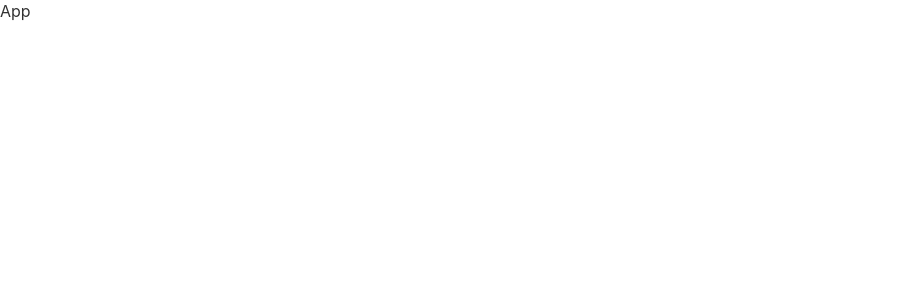
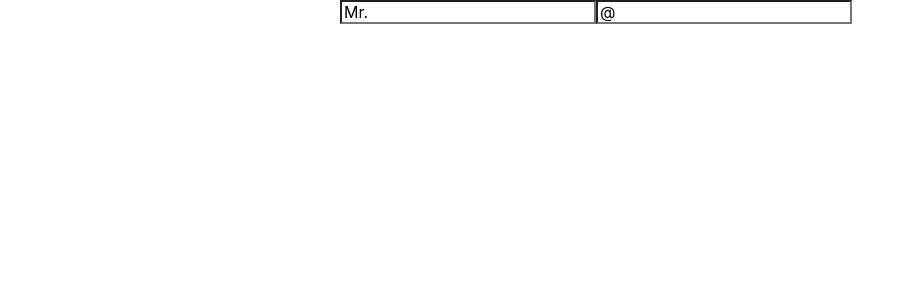
Before and after one commit to svensktutby/react-hooks, a React (Create React App) app: page / in a window 1280 px wide. Shown: the top 300 px of the page, without its empty margins (0-915 px from the left). Built offline with nearby package versions, Linux system fonts and the light colour scheme.

Commit message:
feat: useInput

```diff
--- a/src/App.tsx
+++ b/src/App.tsx
@@ -1,5 +1,16 @@
 import React, { FC } from 'react';
+import { useInput } from './hooks/useInput/useInput';
 
 export const App: FC = () => {
-    return <div className="app">App</div>;
+    const checkMaxLength = (value: string) => value.length <= 10;
+    const checkAt = (value: string) => !value.includes('@', 1);
+    const name = useInput('Mr.', checkMaxLength);
+    const email = useInput('@', checkAt);
+
+    return (
+        <div className="app" style={{ width: 600, margin: '0 auto' }}>
+            <input type="text" placeholder="Name" {...name} />
+            <input type="text" placeholder="Email" {...email} />
+        </div>
+    );
 };
--- /dev/null
+++ b/src/hooks/useInput/index.ts
@@ -0,0 +1 @@
+export { useInput as default } from './useInput';
--- /dev/null
+++ b/src/hooks/useInput/useInput.tsx
@@ -0,0 +1,13 @@
+import { ChangeEvent, useState } from 'react';
+
+export const useInput = (initialValue: string, validator?: (value: string) => boolean) => {
+    const [value, setValue] = useState(initialValue);
+    let willUpdate = true;
+
+    const onChange = (event: ChangeEvent<HTMLInputElement>) => {
+        if (typeof validator === 'function') willUpdate = validator(value);
+        if (willUpdate) setValue(event.target.value);
+    };
+
+    return { value, onChange };
+};
```
